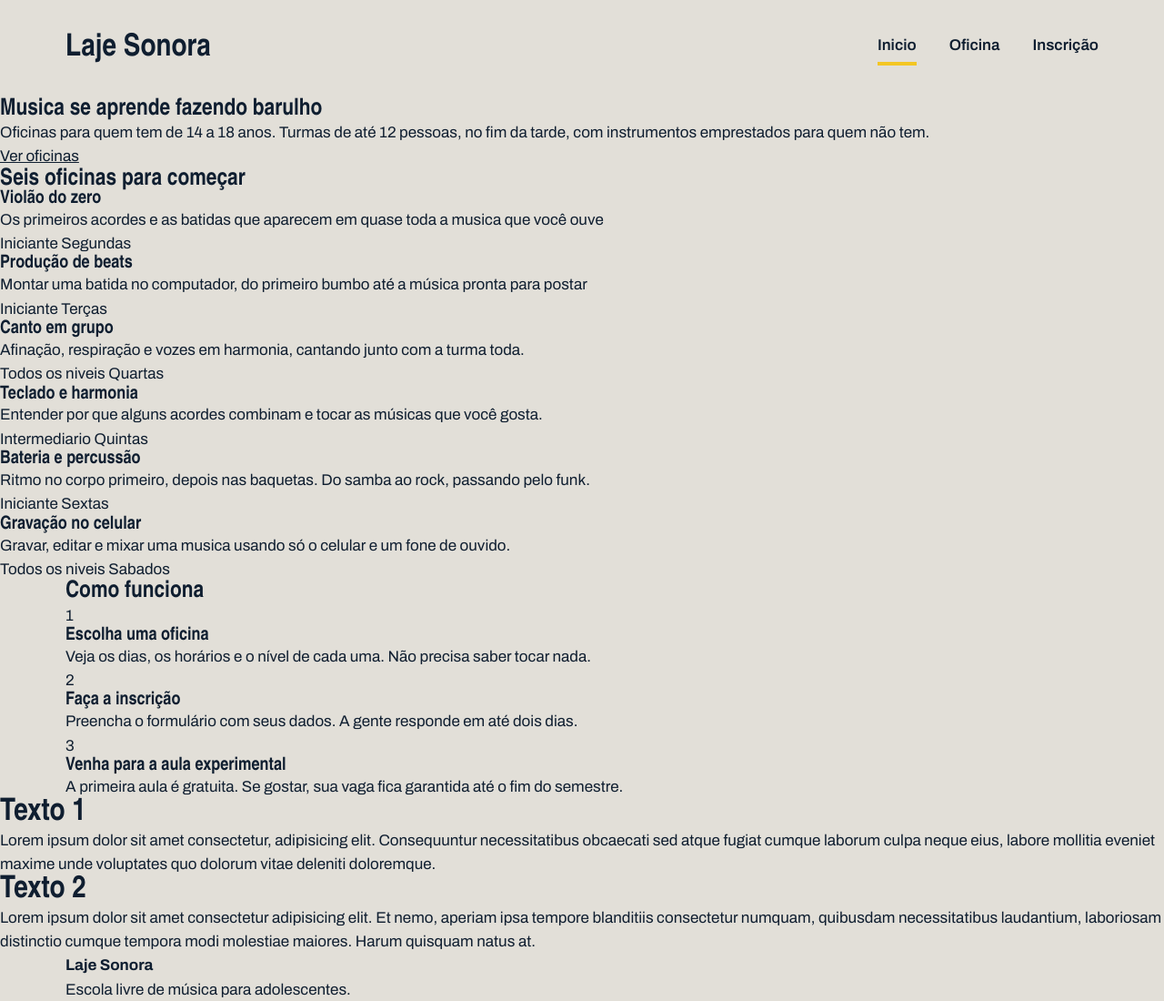
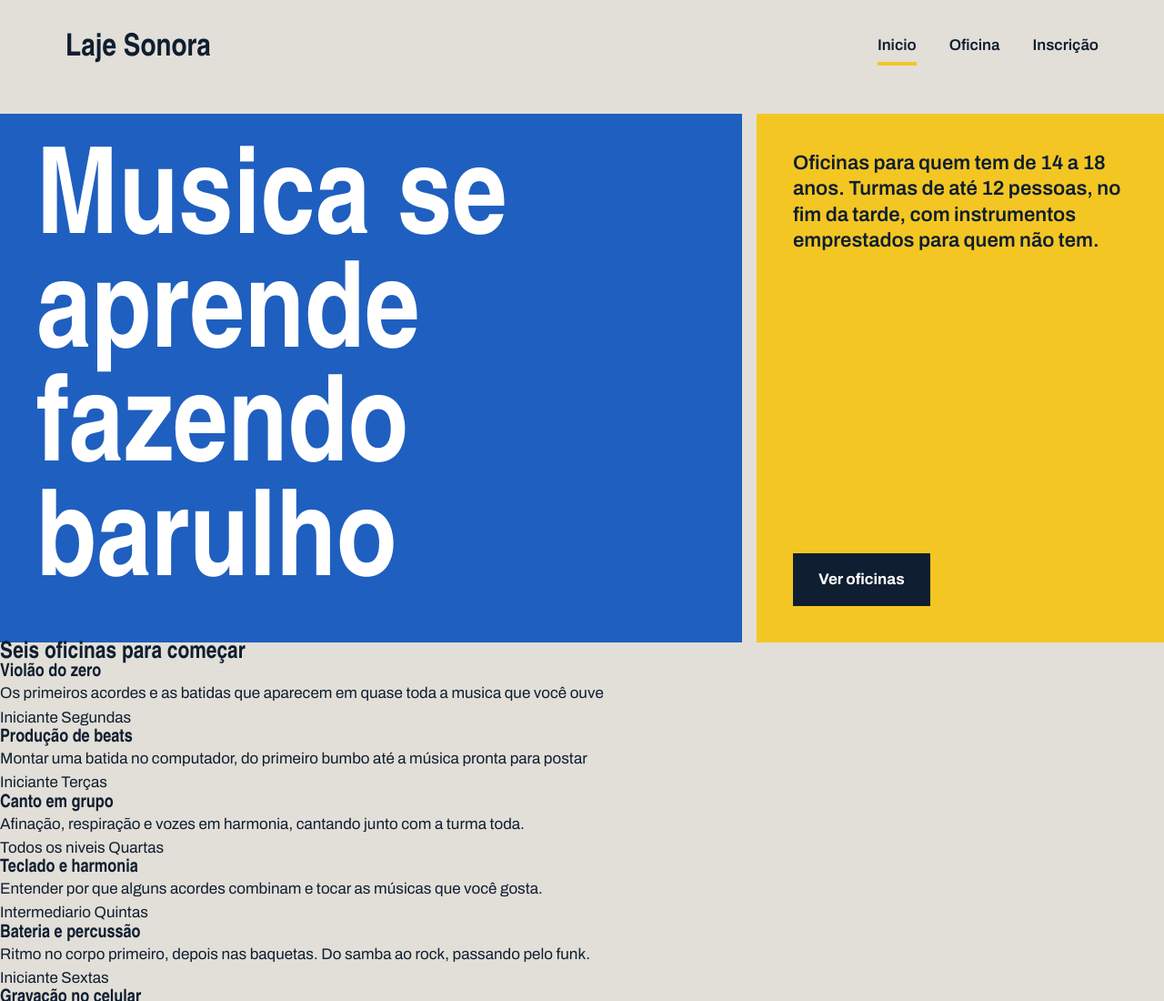
Before and after one commit to vitorsgoncalves-ctrl/laje_sonora, a plain HTML site: page index.html in a window 1280 px wide. Shown: the top 1100 px of the page at 91% size. Drawn offline with Linux system fonts and the light colour scheme; a web font is replaced by a local one.

Commit message:
Cartazes do topo

```diff
--- a/index.css
+++ b/index.css
@@ -72,3 +72,56 @@ h1, h2, h3 {
 .menu .atual {
     border-bottom-color: var(--fita);
 }
+
+.cartazes {
+    margin-top: 16px;
+    display: flex;
+    gap: 16px;
+}
+
+.cartaz {
+    padding: 40px;
+}
+
+.cartaz-principal {
+    background: var(--caixa-dagua);
+    color: var(--branco);
+    flex: 2;
+}
+
+.cartaz-principal h1 {
+    font-size: 132px;
+    max-width: 9ch;
+}
+
+.cartaz-lateral {
+    background: var(--fita);
+    flex: 1;
+    display: flex;
+    flex-direction: column;
+    align-items: flex-start;
+    justify-content: space-between;
+    gap: 32px;
+}
+
+.cartaz-lateral p {
+    font-size: 22px;
+    font-weight: 600;
+    line-height: 1.3;
+}
+
+.botao {
+    background: var(--tinta);
+    color: var(--branco);
+    font-family: var(--fonte-texto);
+    font-size: 17px;
+    font-weight: 700;
+    text-decoration: none;
+    padding: 16px 28px;
+    border: none;
+    cursor: pointer;
+}
+
+.botao:hover {
+    background: var(--caixa-dagua);
+}
--- a/index.html
+++ b/index.html
@@ -20,11 +20,11 @@
         </nav>
     </header>
     <main>
-        <section class="conteudo-cartazes">
-            <div class="cartaz-cartazprincipal">
+        <section class="conteudo-cartazes cartazes">
+            <div class="cartaz cartaz-principal">
                 <h1>Musica se aprende fazendo barulho</h1>
             </div>
-            <div class="cartaz-cartazlateral">
+            <div class="cartaz cartaz-lateral">
                 <p>Oficinas para quem tem de 14 a 18 anos. Turmas de até 12 pessoas, no fim da tarde, com instrumentos emprestados para quem não tem.</p>
                 <a href="oficinas.html" class="botao">Ver oficinas</a>
             </div>
```
